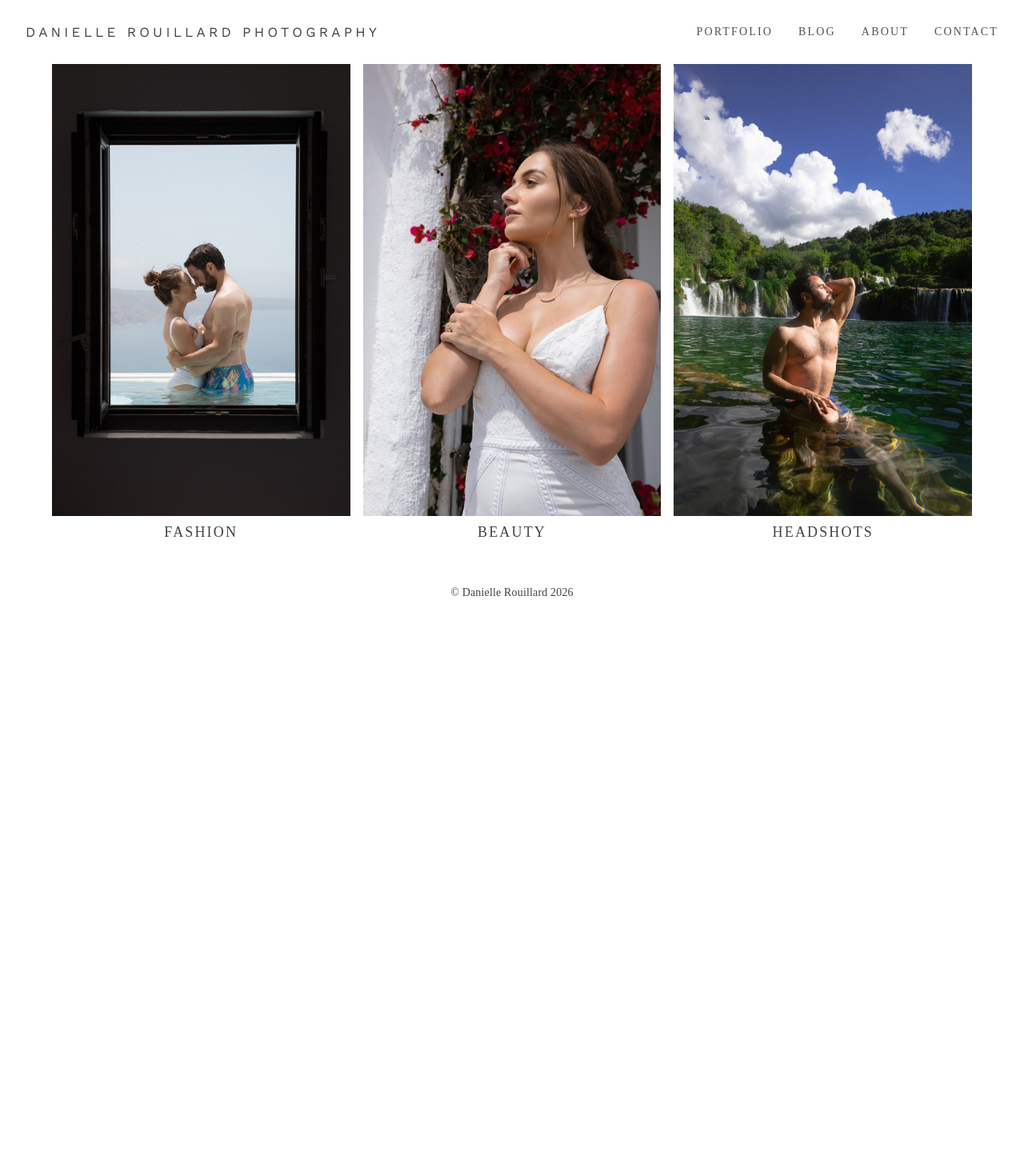
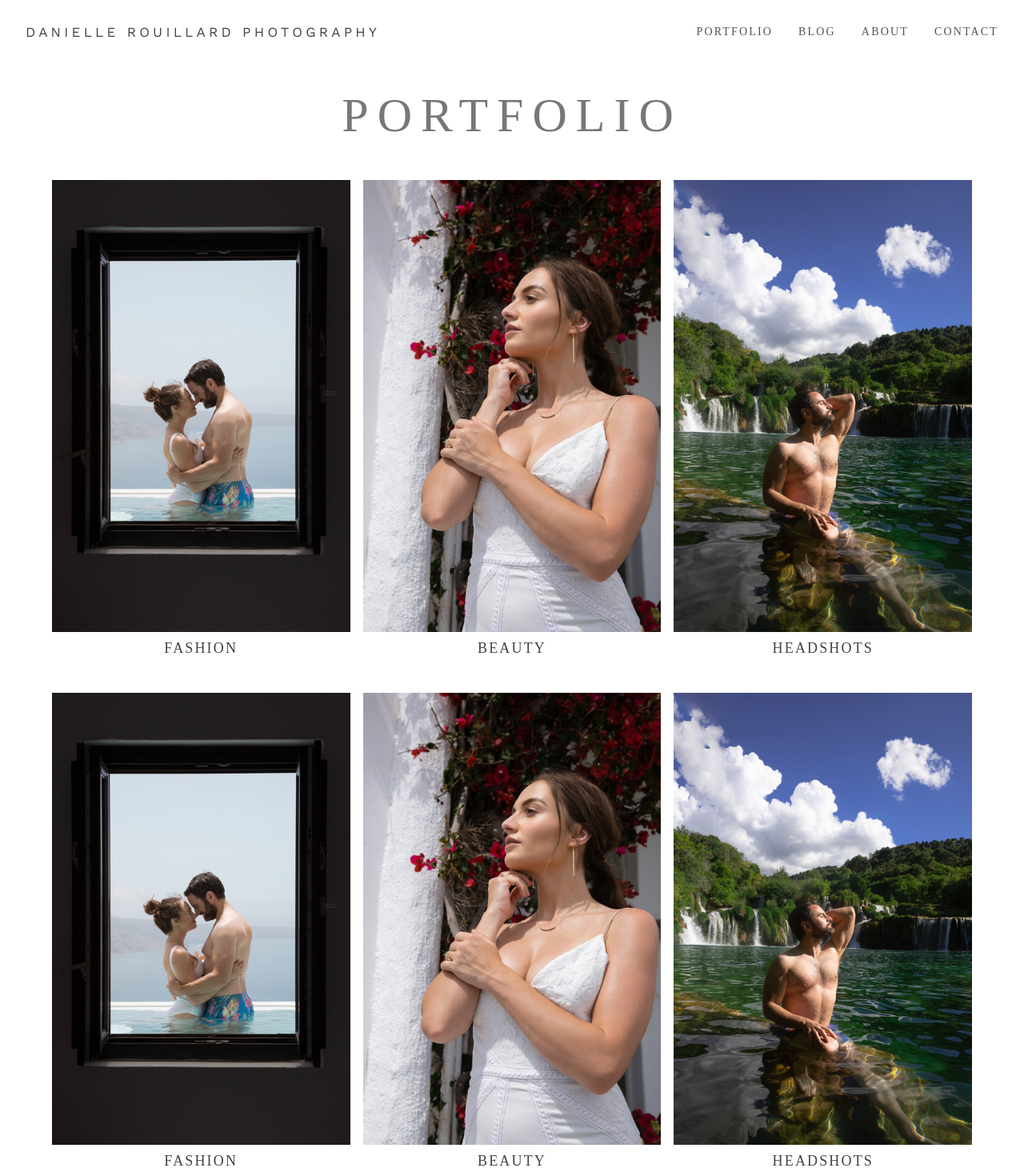
Before and after one commit to pazano/danielle-portfolio, a Next.js app: page /portfolio in a window 1280 px wide. Shown: the top 1470 px of the page at 80% size. Before the commit the page ends 800 px from the top, so only its background shows below. Built offline with nearby package versions, Linux system fonts and the light colour scheme; a web font is replaced by a local one.

Commit message:
clickable images in image/link gallery, conditions for TitleCard

```diff
--- a/layout/Global.scss
+++ b/layout/Global.scss
@@ -59,6 +59,9 @@ a {
 a:hover {
   color: $link-text-hover;
   border-color: $link-text-hover;
+}
+.link {
+  cursor: pointer;
 }
 
 
--- a/layout/components/Gallery.js
+++ b/layout/components/Gallery.js
@@ -84,7 +84,8 @@ const GalleryImageLink = ({ url, alt, style, ratio, respectAspect, key, label, l
     const viewBoxParams = splitParams[0] + " " + splitParams[1];
 
     return (
-      <div className={`image__respect-aspect ${style}`}>
+      <Link href={link}>
+        <div className={`image__respect-aspect link ${style}`}>
           <svg viewBox={`0 0 ${viewBoxParams}`}></svg>
           <Image
             url={url}
@@ -97,11 +98,13 @@ const GalleryImageLink = ({ url, alt, style, ratio, respectAspect, key, label, l
             </Link>
           </div>
         </div>
+      </Link>
     )
   }
   else {
     return (
-      <div className={style}>
+      <Link href={link}>
+        <div className={`link ${style}`}>
           <Image
             url={url}
             alt={alt}
@@ -113,6 +116,7 @@ const GalleryImageLink = ({ url, alt, style, ratio, respectAspect, key, label, l
             </Link>
           </div>
         </div>
+      </Link>
     )
   }
 }
--- a/layout/components/Gallery.scss
+++ b/layout/components/Gallery.scss
@@ -176,8 +176,8 @@ $gallery__grid-unit: 1fr;
   background: $primary-white;
   padding: 4px;
 
-  font-size: 18px;
-  line-height: 32px;
+  font-size: 16px;
+  line-height: 28px;
   color:  $primary-text;
   font-family: $ff-headline;
 
@@ -185,4 +185,9 @@ $gallery__grid-unit: 1fr;
   text-decoration: none;
   text-transform: uppercase;
   letter-spacing: 2.16px;
+
+  @include bp-desktop-small {
+    font-size: 18px;
+    line-height: 32px;
+  }
 }
--- a/layout/components/TitleCard.js
+++ b/layout/components/TitleCard.js
@@ -10,7 +10,7 @@ const TitleCard = ({ title, image, lede }) => {
         <div className="titlecard">
           <h1>{ title }</h1>
           <div className="titlecard__image" style={imageStyle}></div>
-          <p>{ lede }</p>
+          {lede ? `<p>${lede}</p>` : ''}
         </div>
       </div>
     )
@@ -19,7 +19,7 @@ const TitleCard = ({ title, image, lede }) => {
       <div className="content padding__low">
         <div className="titlecard">
           <h1>{title}</h1>
-          <p>{lede}</p>
+          {lede ? `<p>${lede}</p>` : ''}
         </div>
       </div>
     )
--- a/pages/portfolio.js
+++ b/pages/portfolio.js
@@ -1,4 +1,5 @@
 import Page from '../layout/Page';
+import TitleCard from '../layout/components/TitleCard';
 import Gallery from '../layout/components/Gallery';
 
 const seo = {
@@ -32,11 +33,38 @@ const portfolioLinks = [
       link: '/',
     },
   ],
+  [
+    {
+      url: '/images/fpo/010.jpg',
+      alt: 'Paul at the Pink Beach on Crete',
+      aspect: 'portrait',
+      ratio: '2x3',
+      label: 'Fashion',
+      link: '/',
+    },
+    {
+      url: '/images/fpo/012.jpg',
+      alt: 'Danielle at the Pink Beach on Crete',
+      aspect: 'portrait',
+      ratio: '2x3',
+      label: 'Beauty',
+      link: '/',
+    },
+    {
+      url: '/images/fpo/009.jpg',
+      alt: 'Danielle at the Pink Beach on Crete',
+      aspect: 'portrait',
+      ratio: '2x3',
+      label: 'Headshots',
+      link: '/',
+    },
+  ],
 ]
 
 
-const Index = () => (
+const Portfolio = () => (
   <Page seo={seo} >
+    <TitleCard title="Portfolio" />
     <div className="content__gallery">
       <Gallery
         galleryRows={portfolioLinks}
@@ -47,4 +75,4 @@ const Index = () => (
   </Page>
 );
 
-export default Index;
+export default Portfolio;
```
Lines whose indentation alone changed are shown as unchanged.
